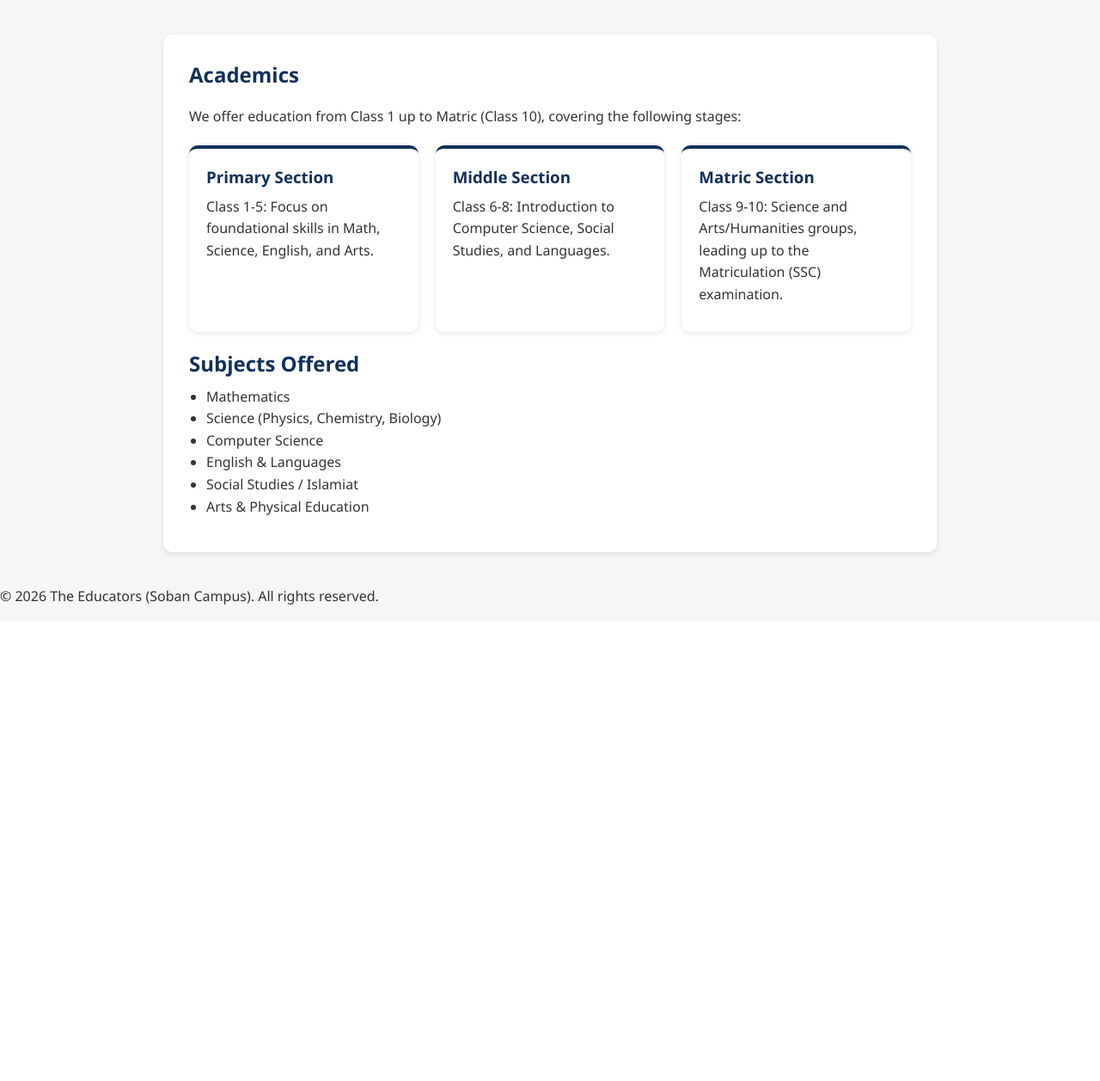
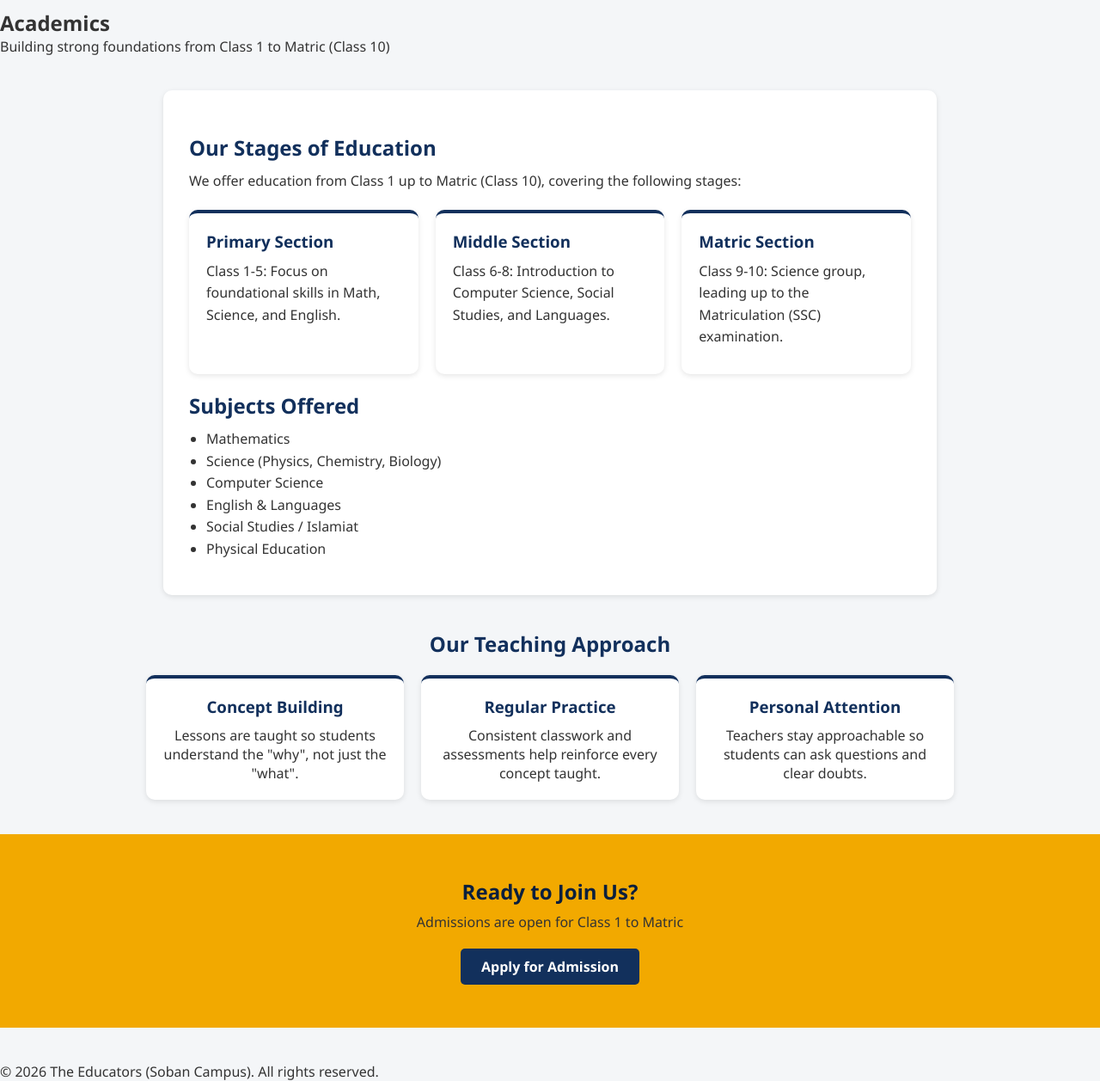
Before and after one commit to nomanai4655-sky/school-website-2, a Flask app: page /academics in a window 1280 px wide. Shown: the part 77-1334 px from the top of the page at 86% size. Before the commit the page ends 780 px from the top, so only its background shows below. Run offline with Flask 3, Linux system fonts and the light colour scheme.

Commit message:
Update academics.html

```diff
--- a/templates/academics.html
+++ b/templates/academics.html
@@ -2,14 +2,19 @@
 {% block title %}Academics - The Educators (Soban Campus){% endblock %}
 {% block content %}
 
+<section class="page-hero">
+    <h1>Academics</h1>
+    <p>Building strong foundations from Class 1 to Matric (Class 10)</p>
+</section>
+
 <section class="page-section">
-    <h1>Academics</h1>
+    <h2>Our Stages of Education</h2>
     <p>We offer education from Class 1 up to Matric (Class 10), covering the following stages:</p>
 
     <div class="cards">
         <div class="card">
             <h3>Primary Section</h3>
-            <p>Class 1-5: Focus on foundational skills in Math, Science, English, and Arts.</p>
+            <p>Class 1-5: Focus on foundational skills in Math, Science, and English.</p>
         </div>
         <div class="card">
             <h3>Middle Section</h3>
@@ -17,7 +22,7 @@
         </div>
         <div class="card">
             <h3>Matric Section</h3>
-            <p>Class 9-10: Science and Arts/Humanities groups, leading up to the Matriculation (SSC) examination.</p>
+            <p>Class 9-10: Science group, leading up to the Matriculation (SSC) examination.</p>
         </div>
     </div>
 
@@ -28,8 +33,32 @@
         <li>Computer Science</li>
         <li>English & Languages</li>
         <li>Social Studies / Islamiat</li>
-        <li>Arts & Physical Education</li>
+        <li>Physical Education</li>
     </ul>
 </section>
 
+<section class="intro">
+    <h2>Our Teaching Approach</h2>
+    <div class="cards">
+        <div class="card">
+            <h3>Concept Building</h3>
+            <p>Lessons are taught so students understand the "why", not just the "what".</p>
+        </div>
+        <div class="card">
+            <h3>Regular Practice</h3>
+            <p>Consistent classwork and assessments help reinforce every concept taught.</p>
+        </div>
+        <div class="card">
+            <h3>Personal Attention</h3>
+            <p>Teachers stay approachable so students can ask questions and clear doubts.</p>
+        </div>
+    </div>
+</section>
+
+<section class="cta-banner">
+    <h2>Ready to Join Us?</h2>
+    <p>Admissions are open for Class 1 to Matric</p>
+    <a href="{{ url_for('admission') }}" class="btn">Apply for Admission</a>
+</section>
+
 {% endblock %}
```
